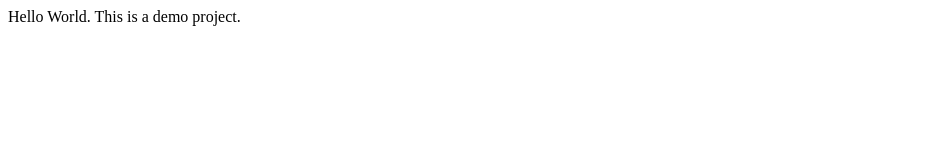
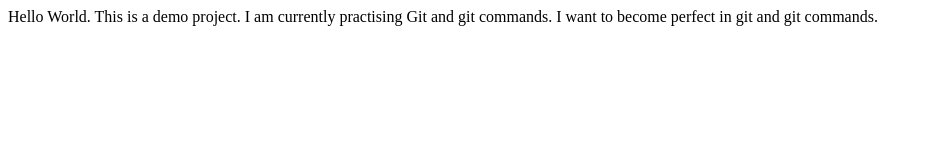
Before and after one commit to Ayushgc2004/project-demo, a plain HTML site: page index.html in a window 1280 px wide. Shown: the whole page, without its empty margins (0-932 px from the left). Drawn offline with Linux system fonts and the light colour scheme.

Commit message:
Add practice statements to index.html

```diff
--- a/index.html
+++ b/index.html
@@ -1,4 +1,6 @@
 <p>
     Hello World.
     This is a demo project.
+    I am currently practising Git and git commands.
+    I want to become perfect in git and git commands.
 </p>
```
